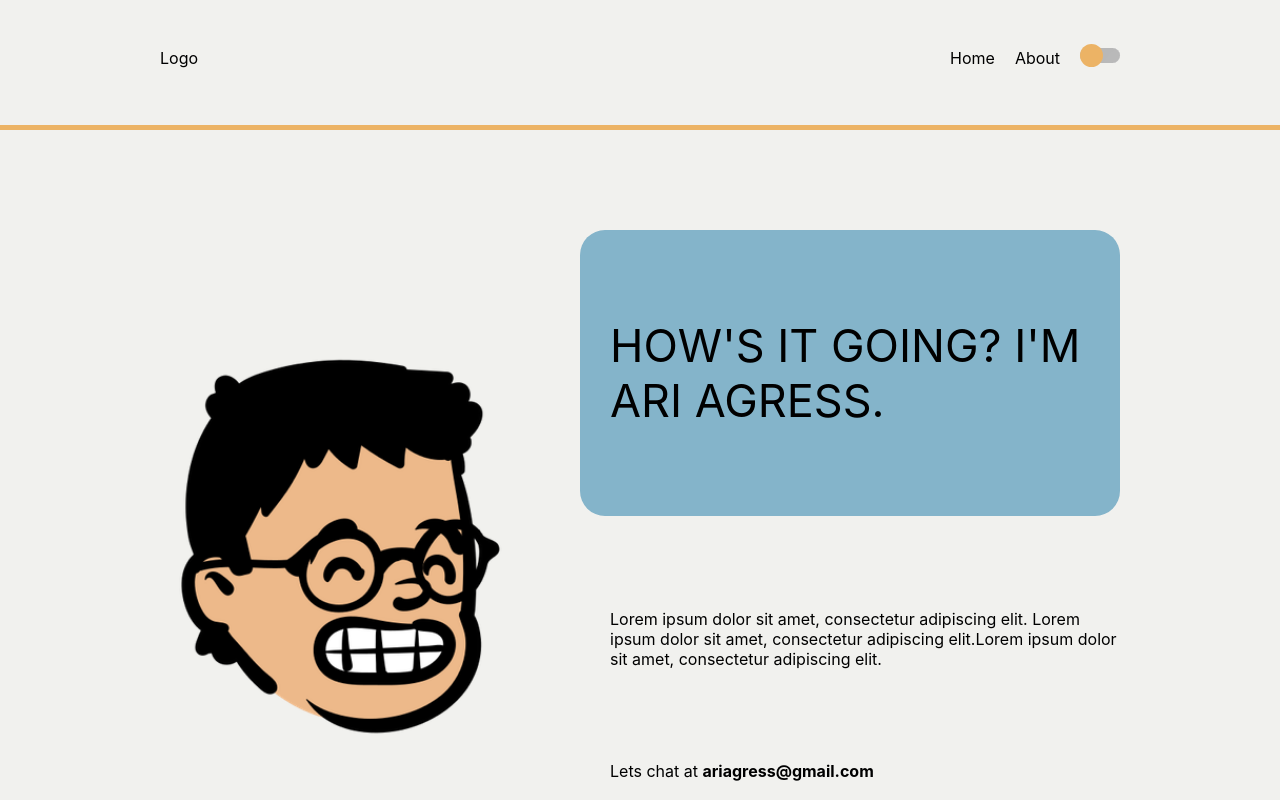
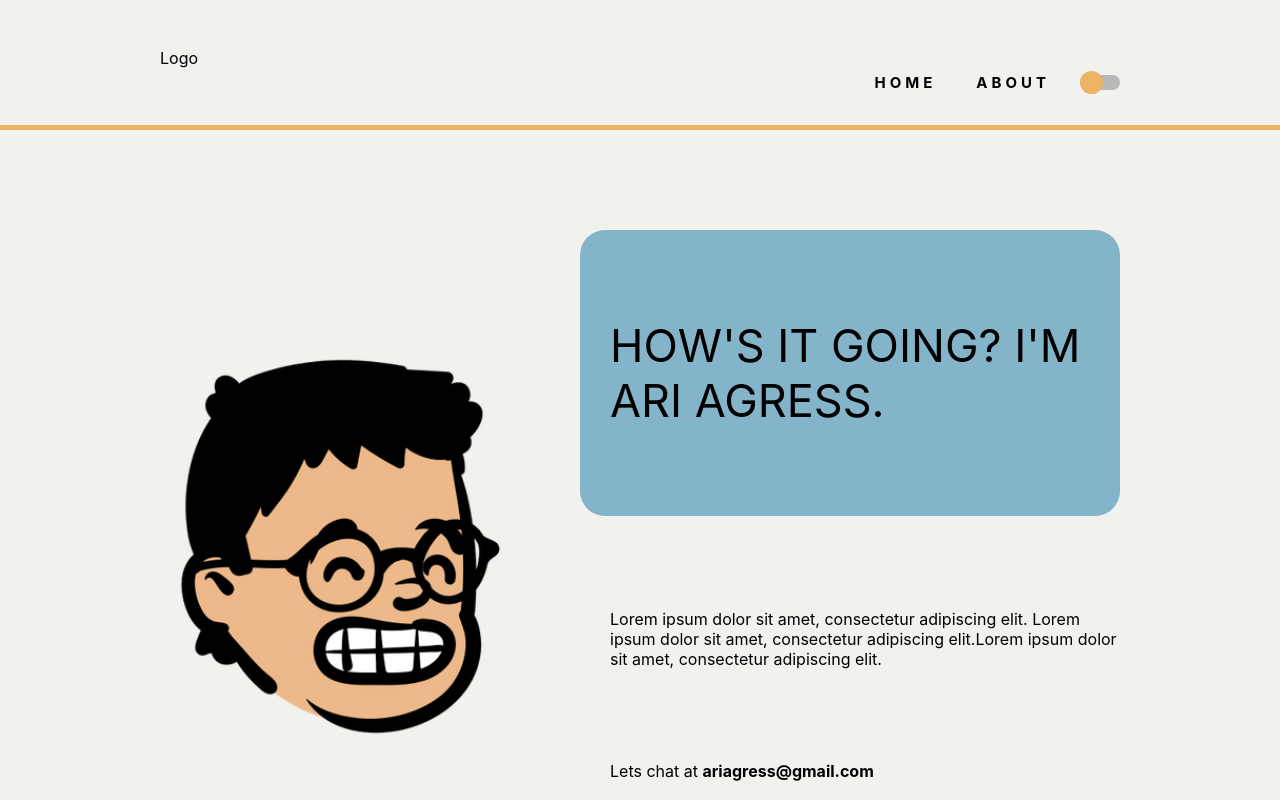
Before and after one commit to AriAgress/AriA_Portfolio, a React (Create React App) app: page / in a window 1280 px wide. Shown: the top 800 px of the page. Built offline with nearby package versions, Linux system fonts and the light colour scheme.

Commit message:
Add(Nav): Drop effect to buttons

```diff
--- a/src/Components/Nav/Nav.js
+++ b/src/Components/Nav/Nav.js
@@ -13,6 +13,7 @@ import {
   LogoContainer,
   NavLinksContainer,
   Links,
+  I,
 } from './Nav.styles.js';
 
 const Nav = () => {
@@ -24,10 +25,21 @@ const Nav = () => {
         <LogoContainer>Logo</LogoContainer>
         <NavLinksContainer>
           <Link to='/' style={{ textDecoration: 'none' }}>
-            <Links colorSwitch={colorSwitch}>Home</Links>
+            <Links colorSwitch={colorSwitch} alt='HOME'>
+              <I colorSwitch={colorSwitch}>H</I>
+              <I colorSwitch={colorSwitch}>O</I>
+              <I colorSwitch={colorSwitch}>M</I>
+              <I colorSwitch={colorSwitch}>E</I>
+            </Links>
           </Link>
           <Link to='/About' style={{ textDecoration: 'none' }}>
-            <Links colorSwitch={colorSwitch}>About</Links>
+            <Links colorSwitch={colorSwitch} alt='ABOUT'>
+              <I colorSwitch={colorSwitch}>A</I>
+              <I colorSwitch={colorSwitch}>B</I>
+              <I colorSwitch={colorSwitch}>O</I>
+              <I colorSwitch={colorSwitch}>U</I>
+              <I colorSwitch={colorSwitch}>T</I>
+            </Links>
           </Link>
           <ToggleSwitch colorSwitch={colorSwitch} />
         </NavLinksContainer>
--- a/src/Components/Nav/Nav.styles.js
+++ b/src/Components/Nav/Nav.styles.js
@@ -27,18 +27,80 @@ export const LogoContainer = styled.div``;
 export const NavLinksContainer = styled.div`
   display: flex;
   flex-flow: row;
+  justify-content: center;
+  align-items: center;
 `;
 
 export const Links = styled.div`
   padding-left: 10px;
   padding-right: 10px;
-  color: ${props => (props.colorSwitch === true ? 'black' : 'white')};
-  text-decoration: none;
+  display: flex;
+  align-items: center;
+  justify-content: center;
+  height: 50px;
+  position: relative;
+  padding: 0 20px;
+  font-size: 18px;
+  text-transform: uppercase;
+  border: 0;
+  border-radius: 12px;
+  overflow: hidden;
+  transition: 31ms cubic-bezier(0.5, 0.7, 0.4, 1);
 
-  &:visited {
+  &:before {
+    content: attr(alt);
+    display: flex;
+    align-items: center;
+    justify-content: center;
+    position: absolute;
+    inset: 0;
+    font-size: 15px;
+    font-weight: bold;
     color: ${props => (props.colorSwitch === true ? 'black' : 'white')};
+    letter-spacing: 4px;
+    opacity: 1;
   }
-  &:hover {
-    color: #ecb365;
+
+  &:active {
+    box-shadow: none;
+    transform: translateY(7px);
+    transition: 35ms cubic-bezier(0.5, 0.7, 0.4, 1);
+  }
+  &:hover:before {
+    transition: all 0s;
+    transform: translateY(100%);
+    opacity: 0;
   }
 `;
+
+export const I = styled.i`
+  color: ${props => (props.colorSwitch === true ? 'black' : 'white')};
+  font-size: 15px;
+  font-weight: bold;
+  letter-spacing: 4px;
+  font-style: normal;
+  transition: all 2s ease;
+  transform: translateY(-20px);
+  opacity: 0;
+
+  ${Links}:hover & {
+    transition: all 0.2s ease;
+    transform: translateY(0px);
+    opacity: 1;
+    &:nth-child(1) {
+      transition-delay: 0.045s;
+    }
+    &:nth-child(2) {
+      transition-delay: calc(0.045s * 3);
+    }
+    &:nth-child(3) {
+      transition-delay: calc(0.045s * 4);
+    }
+    &:nth-child(4) {
+      transition-delay: calc(0.045s * 5);
+    }
+    &:nth-child(4) {
+      transition-delay: calc(0.045s * 6);
+    }
+  }
+`;
```
